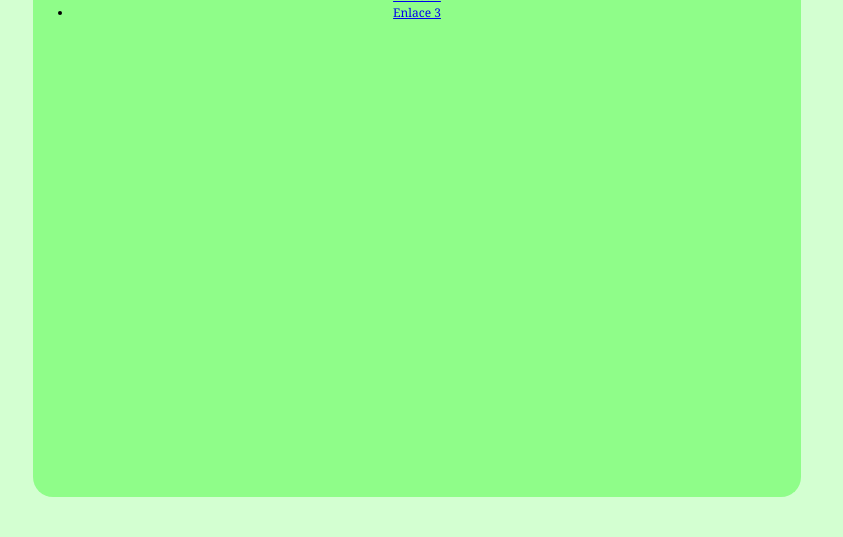
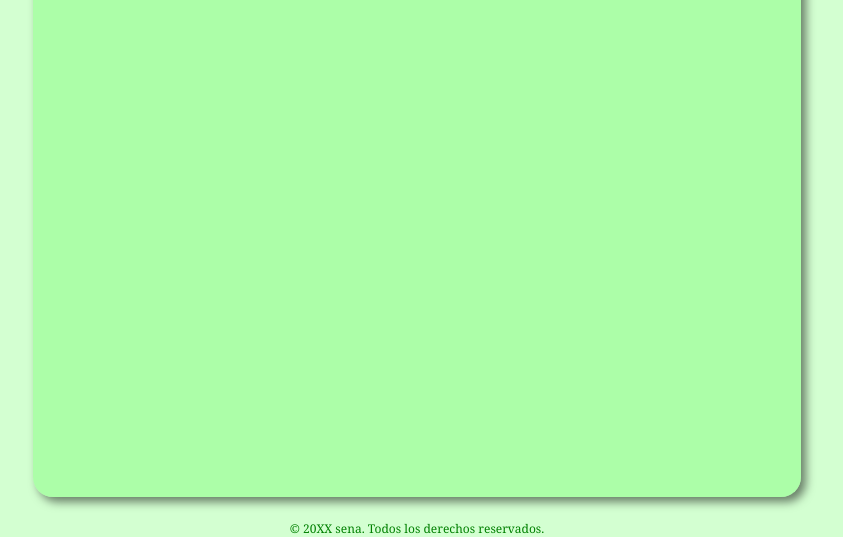
Before and after one commit to ShyWey/Ultimo-repositorio, a plain HTML site: page asset/index.html in a window 1280 px wide. Shown: the part 263-800 px from the top of the page, without its empty margins (223-1066 px from the left). Drawn offline with Linux system fonts and the light colour scheme.

Commit message:
Tercer comit

```diff
--- a/asset/index.html
+++ b/asset/index.html
@@ -24,5 +24,8 @@
     </ul>
 </aside>
 </div>
+<footer class="footer1">
+    <p>© 20XX sena. Todos los derechos reservados.</p>
+</footer>
 </body>
 </html>
--- a/asset/styles/styles.css
+++ b/asset/styles/styles.css
@@ -13,7 +13,7 @@ body {
 }
 
 .first {
-    background-color: #8ffd89;
+    background-color: #8ffd8991;
     padding: 40px;
     text-align: center;
     flex: auto;
@@ -26,8 +26,26 @@ body {
     bottom: 20%;
     overflow-y: auto;
     border-radius: 20px;
+    box-shadow: 5px 5px 10px rgba(0, 0, 0, 0.5)
 }
 
-.menu {
+.menu, ul, li {
+    flex: 1;
+    background-color: rgba(241, 239, 239, 0.486);
+    color: white;
+    display: flex;
+    align-items: center;
+    justify-content: center;
+    text-align: center;
+    font-size: 20px;
+    padding: auto;
+    text-decoration: none;
+}
+.footer1 {
 
+    position: absolute;
+    bottom: 0;
+    left: 50%;
+    transform: translateX(-50%);
+    color: green;
 }
```
